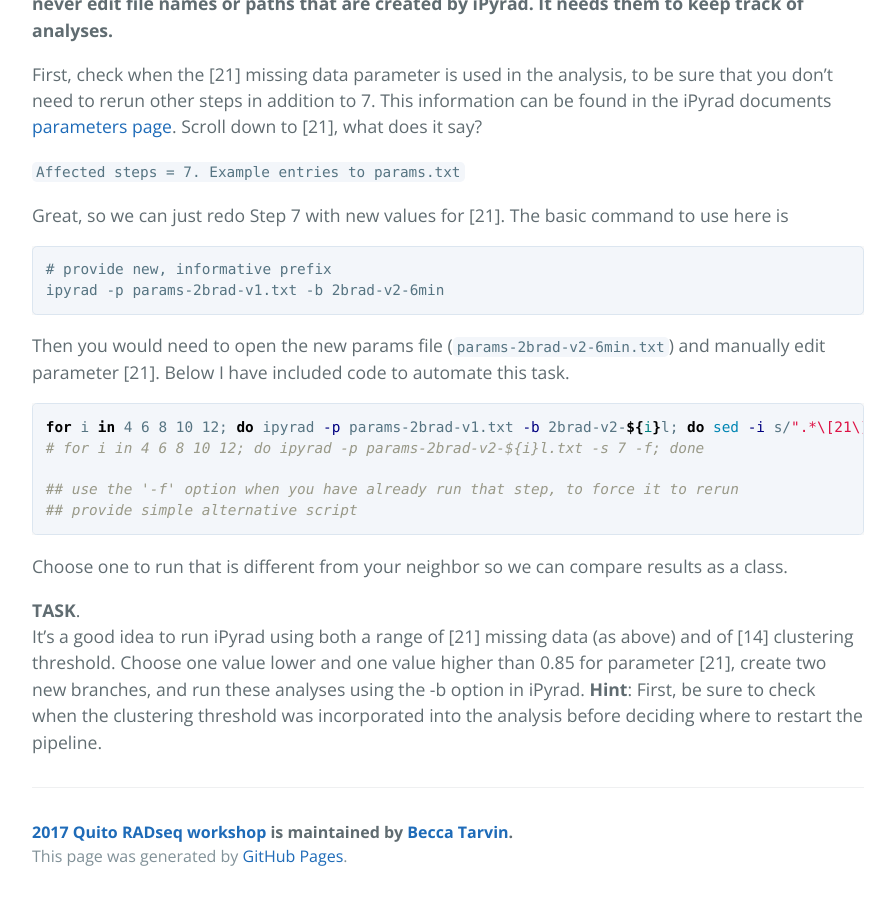
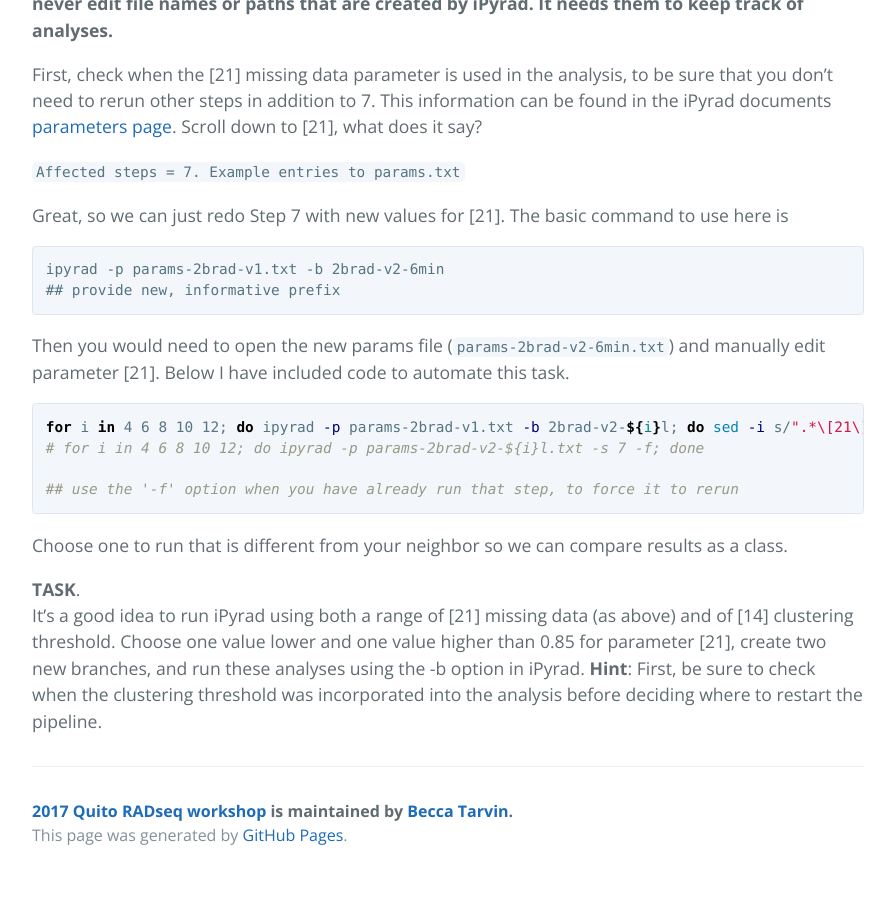
Before and after one commit to rdtarvin/RADseq_Quito_2017, a Jekyll site: the page built from _posts/2017-08-02-afternoon-2bRAD-pyrad.md, in a window 1280 px wide and 900 px high, scrolled down 7961 px. Shown: the whole window, without its empty margins (192-1087 px from the left). Built offline with Jekyll 4.4.1, drawn with Linux system fonts in a browser that asks for light colours; after the commit the page ends 8840 px from its top, so only the background shows below that.

Commit message:
refining 2brad lesson

````diff
--- a/_posts/2017-08-02-afternoon-2bRAD-pyrad.md
+++ b/_posts/2017-08-02-afternoon-2bRAD-pyrad.md
@@ -315,8 +315,8 @@
 Great, so we can just redo Step 7 with new values for [21]. The basic command to use here is
 
 ```
-# provide new, informative prefix
 ipyrad -p params-2brad-v1.txt -b 2brad-v2-6min
+## provide new, informative prefix
 ```
 
 Then you would need to open the new params file (`params-2brad-v2-6min.txt`) and manually edit parameter [21]. Below I have included code to automate this task.
@@ -326,7 +326,6 @@
 # for i in 4 6 8 10 12; do ipyrad -p params-2brad-v2-${i}l.txt -s 7 -f; done
 
 ## use the '-f' option when you have already run that step, to force it to rerun
-## provide simple alternative script
 ```
 Choose one to run that is different from your neighbor so we can compare results as a class.
 
````
